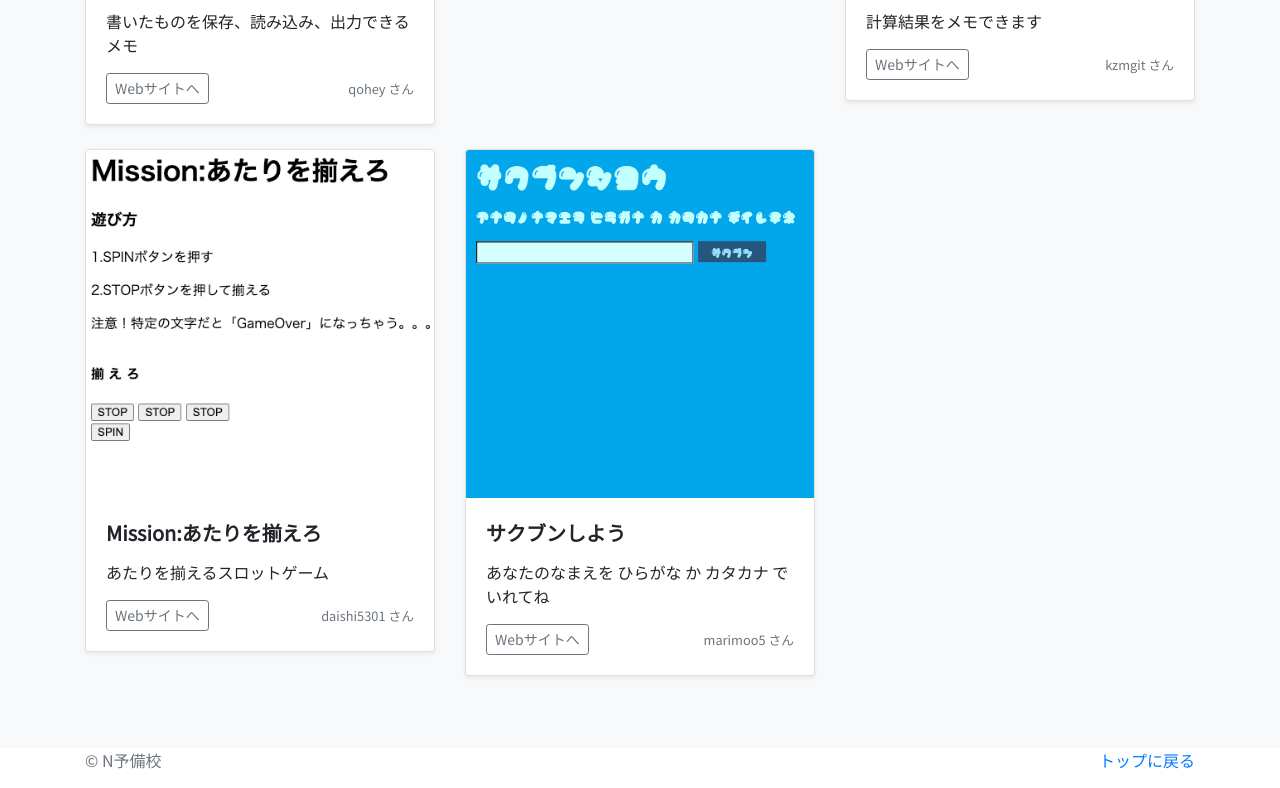
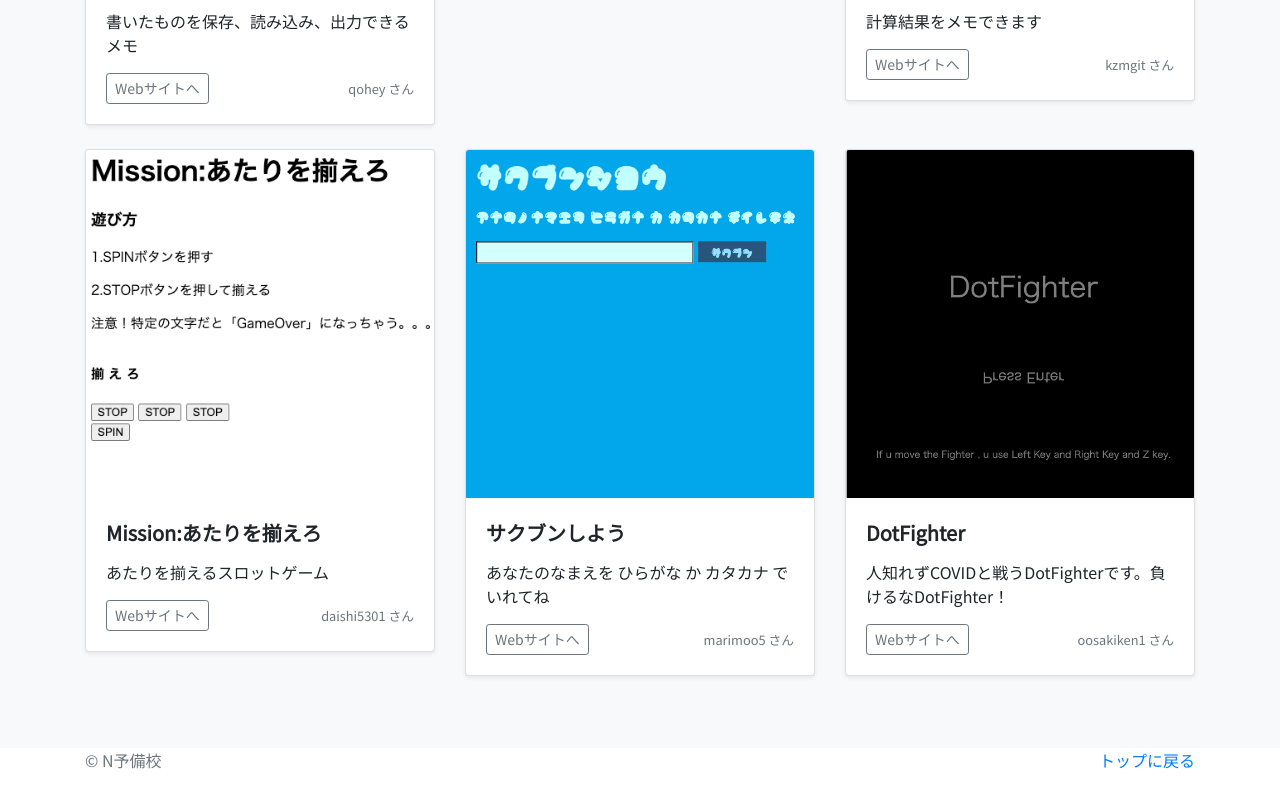
Before and after one commit to progedu/n-code-training-product, a plain HTML site: page docs/ta/index.html in a window 1280 px wide. Shown: the part 790-1578 px from the top of the page. Drawn offline with nearby package versions, Linux system fonts and the light colour scheme.

Commit message:
oosakiken1 さんを追加

```diff
--- a/docs/ta/index.html
+++ b/docs/ta/index.html
@@ -107,6 +107,21 @@
                         </div>
                     </div>
                 </div>
+                <div class="col-md-4">
+                    <div class="card mb-4 shadow-sm">
+                        <img class="card-img-top" src="img/06_oosakiken1.png" alt="DotFighter" >
+                        <div class="card-body">
+                            <p class="card-title">DotFighter</p>
+                            <p class="card-text">人知れずCOVIDと戦うDotFighterです。負けるなDotFighter！</p>
+                            <div class="d-flex justify-content-between align-items-center">
+                                <div class="btn-group">
+                                    <a href="https://oosakiken1.github.io/dotfighter/dotfighter.html" class="btn btn-sm btn-outline-secondary" target="_blank">Webサイトへ</a>
+                                </div>
+                                <small class="text-muted">oosakiken1 さん</small>
+                            </div>
+                        </div>
+                    </div>
+                </div>
             </div>
         </div>
     </div>
```
Also changed, not shown: docs/ta/img/06_oosakiken1.png (added).
